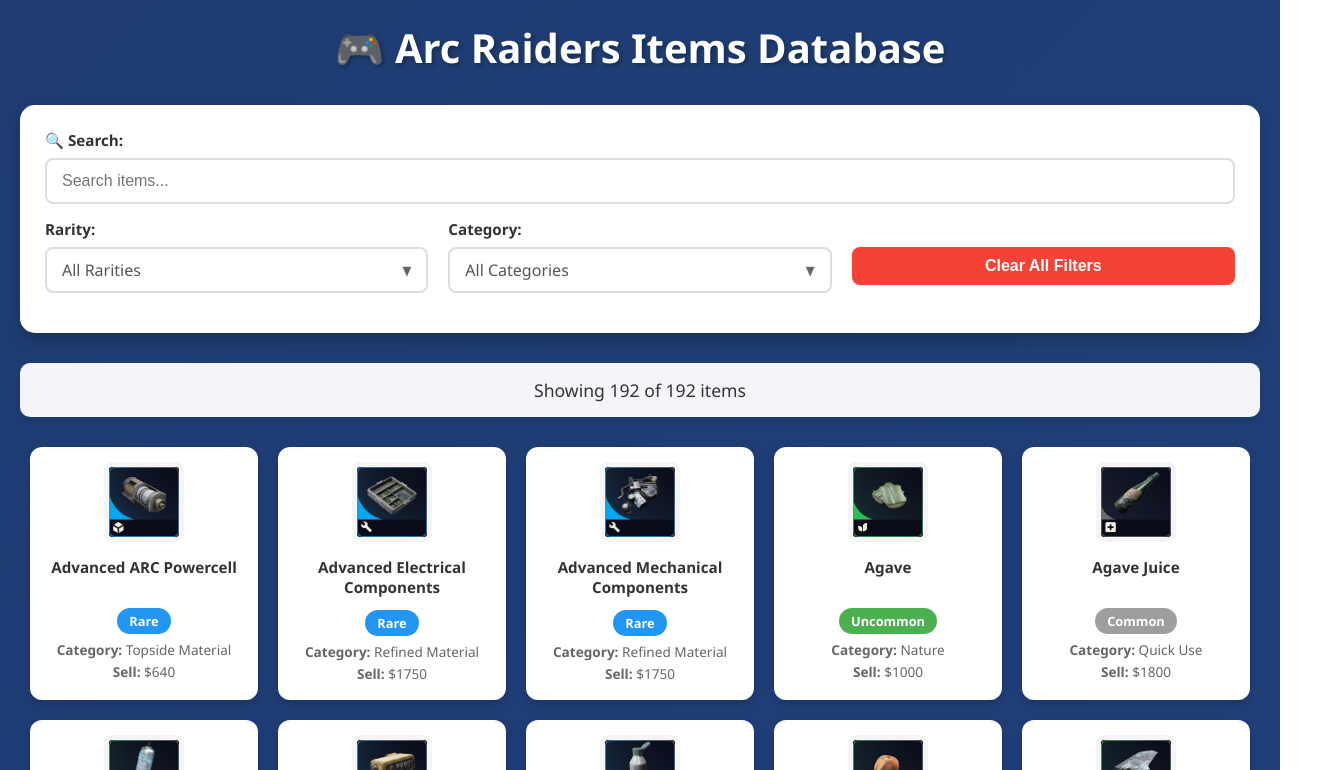
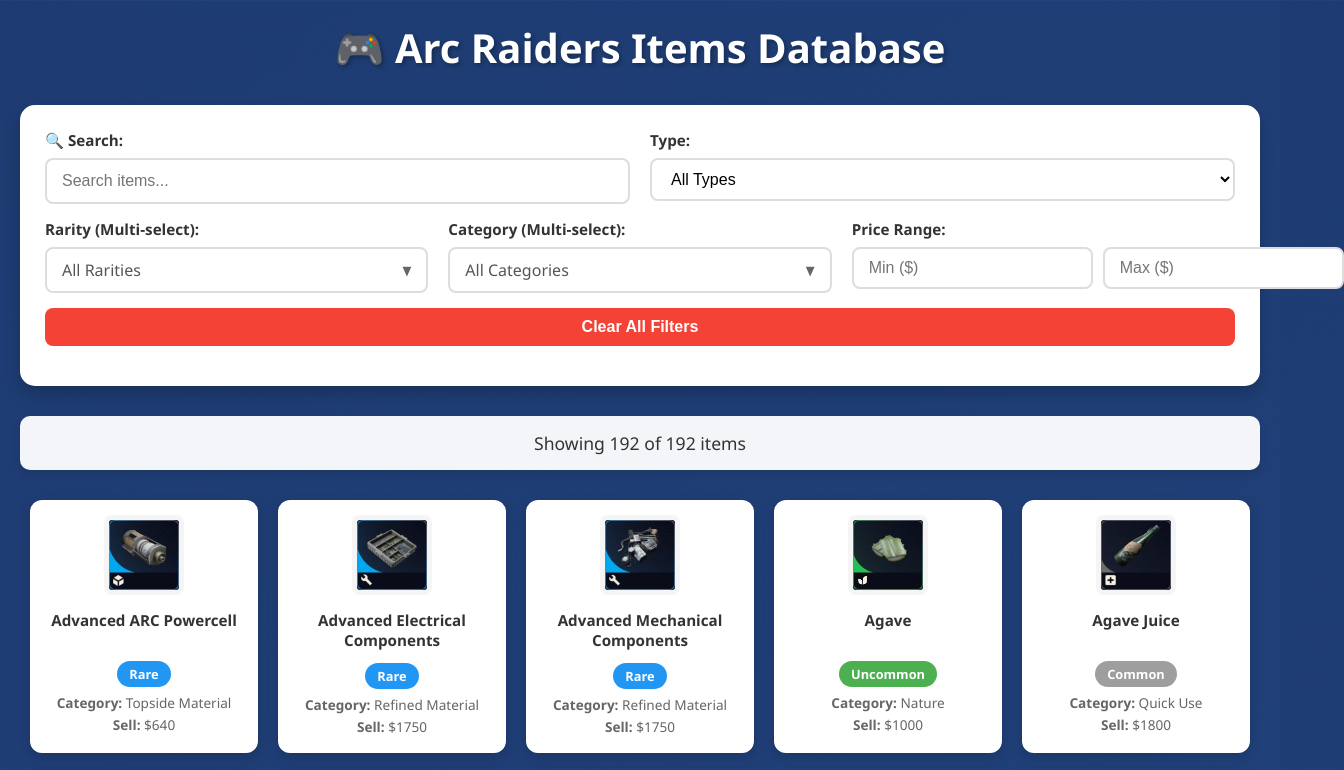
Before and after one commit to sokol0010/arc-raiders-items, a plain HTML site: page index.html in a window 1280 px wide. Both pictures are taken after a click on the button "Clear All Filters". Shown: the top 770 px of the page, 1344 px wide, since content can reach past the window. Drawn offline with Linux system fonts and the light colour scheme.

Commit message:
Update index.html

```diff
--- a/index.html
+++ b/index.html
@@ -58,6 +58,23 @@
             font-size: 0.95em;
         }
 
+        .filter-group select,
+        .filter-group input {
+            padding: 10px 15px;
+            border: 2px solid #ddd;
+            border-radius: 8px;
+            font-size: 1em;
+            background: white;
+            transition: border-color 0.3s;
+        }
+
+        .filter-group select:focus,
+        .filter-group input:focus {
+            outline: none;
+            border-color: #2a5298;
+        }
+
+        /* Multi-select styles */
         .multi-select-wrapper {
             position: relative;
         }
@@ -134,6 +151,17 @@
         .multi-select-option input[type="checkbox"] {
             margin-right: 10px;
             cursor: pointer;
+        }
+
+        .multi-select-option.disabled {
+            opacity: 0.5;
+            cursor: not-allowed;
+        }
+
+        .price-inputs {
+            display: grid;
+            grid-template-columns: 1fr 1fr;
+            gap: 10px;
         }
 
         #searchBox {
@@ -224,6 +252,7 @@
         .rarity-legendary { background: #ff9800; color: white; }
 
         .clear-filters {
+            width: 100%;
             padding: 10px 20px;
             background: #f44336;
             color: white;
@@ -265,11 +294,18 @@
                     <label for="searchBox">🔍 Search:</label>
                     <input type="text" id="searchBox" placeholder="Search items...">
                 </div>
+
+                <div class="filter-group">
+                    <label for="typeFilter">Type:</label>
+                    <select id="typeFilter">
+                        <option value="">All Types</option>
+                    </select>
+                </div>
             </div>
 
             <div class="filter-row">
                 <div class="filter-group">
-                    <label>Rarity:</label>
+                    <label>Rarity (Multi-select):</label>
                     <div class="multi-select-wrapper">
                         <div class="multi-select-display" id="rarityDisplay">
                             <span class="selected-items">All Rarities</span>
@@ -280,7 +316,7 @@
                 </div>
 
                 <div class="filter-group">
-                    <label>Category:</label>
+                    <label>Category (Multi-select):</label>
                     <div class="multi-select-wrapper">
                         <div class="multi-select-display" id="categoryDisplay">
                             <span class="selected-items">All Categories</span>
@@ -291,7 +327,16 @@
                 </div>
 
                 <div class="filter-group">
-                    <label>&nbsp;</label>
+                    <label for="priceFilter">Price Range:</label>
+                    <div class="price-inputs">
+                        <input type="number" id="minPrice" placeholder="Min ($)">
+                        <input type="number" id="maxPrice" placeholder="Max ($)">
+                    </div>
+                </div>
+            </div>
+
+            <div class="filter-row">
+                <div class="filter-group">
                     <button class="clear-filters" onclick="clearAllFilters()">Clear All Filters</button>
                 </div>
             </div>
@@ -310,8 +355,18 @@
         let allCategories = new Set();
         let availableCategories = new Set();
 
+        // Close dropdowns when clicking outside
+        document.addEventListener('click', () => {
+            document.querySelectorAll('.multi-select-dropdown').forEach(dd => {
+                dd.classList.remove('active');
+            });
+            document.querySelectorAll('.multi-select-display').forEach(dd => {
+                dd.classList.remove('active');
+            });
+        });
+
         // Multi-select functionality
-        function initMultiSelect(displayId, dropdownId, onChange) {
+        function initMultiSelect(displayId, dropdownId) {
             const display = document.getElementById(displayId);
             const dropdown = document.getElementById(dropdownId);
 
@@ -332,19 +387,7 @@
                     }
                 });
             });
-
-            return { display, dropdown, onChange };
         }
-
-        // Close dropdowns when clicking outside
-        document.addEventListener('click', () => {
-            document.querySelectorAll('.multi-select-dropdown').forEach(dd => {
-                dd.classList.remove('active');
-            });
-            document.querySelectorAll('.multi-select-display').forEach(dd => {
-                dd.classList.remove('active');
-            });
-        });
 
         function populateRarityFilter() {
             const rarities = [...new Set(allItems.map(item => item.rarity))].sort();
@@ -360,25 +403,27 @@
 
         function populateCategoryFilter() {
             const dropdown = document.getElementById('categoryDropdown');
-            const categories = Array.from(availableCategories).sort();
+            const categories = Array.from(allCategories).sort();
 
-            dropdown.innerHTML = categories.map(category => `
-                <label class="multi-select-option">
-                    <input type="checkbox" value="${category}"
-                           ${selectedCategories.has(category) && availableCategories.has(category) ? 'checked' : ''}
-                           ${!availableCategories.has(category) ? 'disabled' : ''}
-                           onchange="handleCategoryChange()">
-                    <span>${category}</span>
-                </label>
-            `).join('');
+            dropdown.innerHTML = categories.map(category => {
+                const isAvailable = availableCategories.has(category);
+                const isSelected = selectedCategories.has(category);
+                return `
+                    <label class="multi-select-option ${!isAvailable ? 'disabled' : ''}">
+                        <input type="checkbox" value="${category}"
+                               ${isSelected && isAvailable ? 'checked' : ''}
+                               ${!isAvailable ? 'disabled' : ''}
+                               onchange="handleCategoryChange()">
+                        <span>${category}</span>
+                    </label>
+                `;
+            }).join('');
         }
 
         function updateAvailableCategories() {
             if (selectedRarities.size === 0) {
-                // If no rarity selected, show all categories
                 availableCategories = new Set(allCategories);
             } else {
-                // Show only categories that exist for selected rarities
                 availableCategories = new Set();
                 allItems.forEach(item => {
                     if (selectedRarities.has(item.rarity)) {
@@ -404,6 +449,7 @@
             updateDisplayText('rarityDisplay', selectedRarities, 'All Rarities');
             updateAvailableCategories();
             populateCategoryFilter();
+            updateDisplayText('categoryDisplay', selectedCategories, 'All Categories');
             filterItems();
         }
 
@@ -424,6 +470,7 @@
             if (selectedSet.size === 0) {
                 textSpan.textContent = defaultText;
                 textSpan.style.color = '#555';
+                textSpan.style.fontWeight = 'normal';
             } else {
                 textSpan.textContent = Array.from(selectedSet).join(', ');
                 textSpan.style.color = '#2a5298';
@@ -435,6 +482,9 @@
             selectedRarities.clear();
             selectedCategories.clear();
             document.getElementById('searchBox').value = '';
+            document.getElementById('typeFilter').value = '';
+            document.getElementById('minPrice').value = '';
+            document.getElementById('maxPrice').value = '';
 
             document.querySelectorAll('input[type="checkbox"]').forEach(cb => cb.checked = false);
 
@@ -446,15 +496,42 @@
             filterItems();
         }
 
+        function parsePrice(priceStr) {
+            return parseInt(priceStr.replace(/[$,]/g, '')) || 0;
+        }
+
+        function populateFilters() {
+            const typeFilter = document.getElementById('typeFilter');
+
+            if (!typeFilter) {
+                console.error('❌ typeFilter element not found!');
+                return;
+            }
+
+            const types = [...new Set(allItems.map(item => item.category))].sort();
+
+            typeFilter.innerHTML = '<option value="">All Types</option>' +
+                types.map(type => `<option value="${type}">${type}</option>`).join('');
+
+            console.log('✅ Filters populated');
+        }
+
         function filterItems() {
             const searchTerm = document.getElementById('searchBox').value.toLowerCase();
+            const typeFilter = document.getElementById('typeFilter').value;
+            const minPrice = parseFloat(document.getElementById('minPrice').value) || 0;
+            const maxPrice = parseFloat(document.getElementById('maxPrice').value) || Infinity;
 
             const filteredItems = allItems.filter(item => {
                 const matchesSearch = item.name.toLowerCase().includes(searchTerm);
+                const matchesType = !typeFilter || item.category === typeFilter;
                 const matchesRarity = selectedRarities.size === 0 || selectedRarities.has(item.rarity);
                 const matchesCategory = selectedCategories.size === 0 || selectedCategories.has(item.category);
 
-                return matchesSearch && matchesRarity && matchesCategory;
+                const itemPrice = parsePrice(item.sell_price);
+                const matchesPrice = itemPrice >= minPrice && itemPrice <= maxPrice;
+
+                return matchesSearch && matchesType && matchesRarity && matchesCategory && matchesPrice;
             });
 
             renderItems(filteredItems);
@@ -514,11 +591,12 @@
                 allItems.forEach(item => allCategories.add(item.category));
                 availableCategories = new Set(allCategories);
 
+                populateFilters();
                 populateRarityFilter();
                 populateCategoryFilter();
 
-                initMultiSelect('rarityDisplay', 'rarityDropdown', handleRarityChange);
-                initMultiSelect('categoryDisplay', 'categoryDropdown', handleCategoryChange);
+                initMultiSelect('rarityDisplay', 'rarityDropdown');
+                initMultiSelect('categoryDisplay', 'categoryDropdown');
 
                 renderItems(allItems);
 
@@ -534,6 +612,9 @@
         document.addEventListener('DOMContentLoaded', () => {
             init();
             document.getElementById('searchBox').addEventListener('input', filterItems);
+            document.getElementById('typeFilter').addEventListener('change', filterItems);
+            document.getElementById('minPrice').addEventListener('input', filterItems);
+            document.getElementById('maxPrice').addEventListener('input', filterItems);
             console.log('✅ Event listeners attached');
         });
     </script>
```
